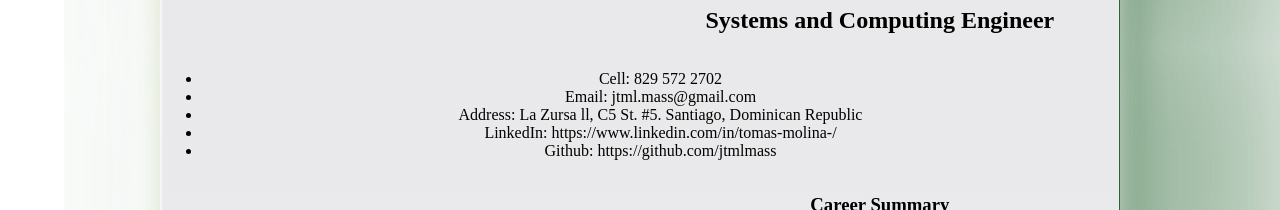
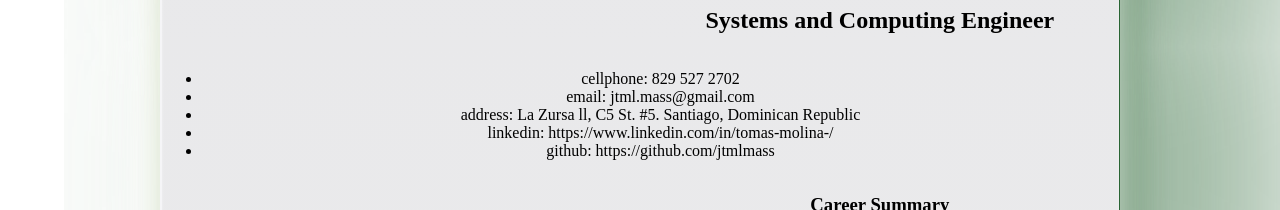
Before and after one commit to tomasjml/cv-tomas-molina, a React (Create React App) app: page / in a window 1280 px wide. Shown: the part 338-548 px from the top of the page. Built offline with nearby package versions, Linux system fonts and the light colour scheme; a web font is replaced by a local one.

Commit message:
Compress data from contacts into one Dictionary

```diff
--- a/src/App.js
+++ b/src/App.js
@@ -12,11 +12,7 @@ import EducationalInfo from "./components/educational-info/EducationalInfo";
 import {
   name,
   dedication,
-  cellphone,
-  email,
-  address,
-  linkedin,
-  github,
+  contactData,
   profileDescription,
   careerData,
   birthDate, birthPlace,
@@ -33,7 +29,7 @@ function App() {
     <div className="App">
       <div className="paper">
         <HeaderIdentification name={name} dedication={dedication} yourImage={tomasMolina}/>
-        <ContactInfo cellphone={cellphone} email={email} address={address} linkedin={linkedin} github={github}/>
+        <ContactInfo contactData={contactData} />
         <div className="row">
           <div className="col">
             <ProfileInfo info={profileDescription}/>
--- a/src/components/contact-info/ContactInfo.js
+++ b/src/components/contact-info/ContactInfo.js
@@ -1,14 +1,14 @@
 import React from 'react';
 
-const ContactInfo = ({cellphone, email, address, linkedin, github}) => {
+const ContactInfo = ({contactData, cellphone, email, address, linkedin, github}) => {
     return (
         <>
             <ul>
-                <li>Cell: {cellphone}</li>
-                <li>Email: {email}</li>
-                <li>Address: {address}</li>
-                <li>LinkedIn: {linkedin}</li>
-                <li>Github: {github}</li>
+                {Object.keys(contactData).map((dataKey) => {
+                    return(
+                        <li key={dataKey}>{dataKey}: {contactData[dataKey]}</li>
+                    )
+                })}
             </ul>
         </>
     );
--- a/src/data/DataCV.js
+++ b/src/data/DataCV.js
@@ -6,6 +6,15 @@ export const [cellphone, email, address, linkedin, github] = [
     "https://www.linkedin.com/in/tomas-molina-/",
     "https://github.com/jtmlmass"
   ]
+
+export const contactData = {
+    "cellphone": "829 527 2702",
+    "email": "jtml.mass@gmail.com",
+    "address": "La Zursa ll, C5 St. #5. Santiago, Dominican Republic",
+    "linkedin": "https://www.linkedin.com/in/tomas-molina-/",
+    "github":  "https://github.com/jtmlmass"
+}
+
 export const [profileDescription] = ["Hardworking. Able to effectively self-manage during independent projects, as well as collaborate as part of a productive team. I found a great love for computers as a child when I saw my grandfather in his 60s in a Microsoft Office course for its great utility. Seeing as still his age, he tried to adapt to technology to see how to simplify his tasks by performing them in a simpler and more efficient way"]
 export const careerData = [
     {
```
